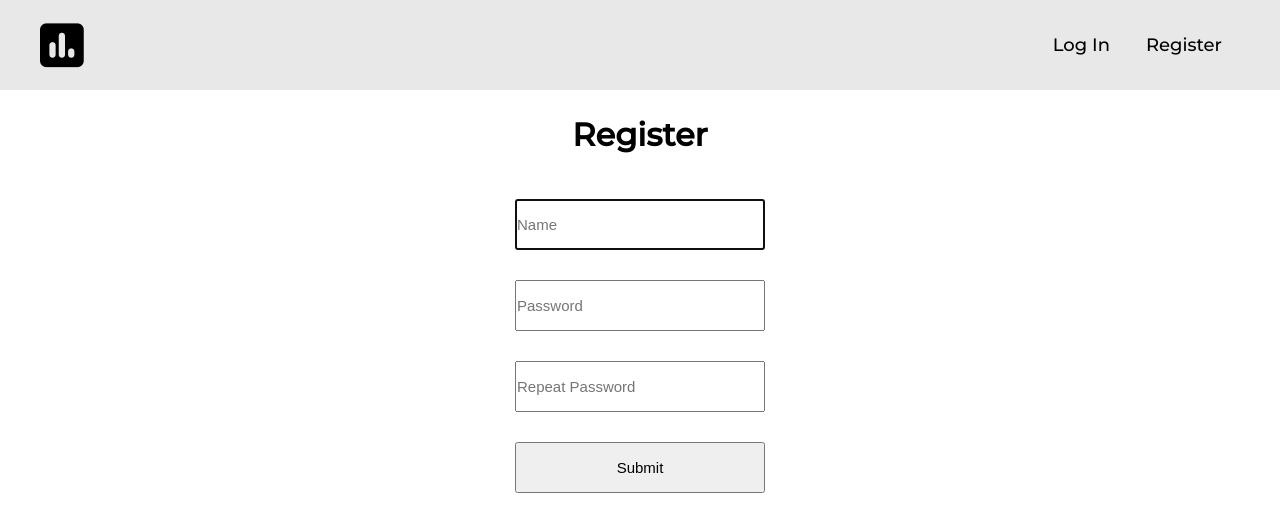
After one commit to ChemaRapariz/expense-tracker, a Flask app: page /register in a window 1280 px wide. The commit adds this page. Shown: the top 532 px of the page. Run offline with Flask 3, Linux system fonts and the light colour scheme; some libraries are stand-ins or nearby versions.

Commit message:
Register route and html template

```diff
--- a/app.py
+++ b/app.py
@@ -27,3 +27,10 @@ cursor = connect.cursor()
 def index():
     # Testing the local server and phpLiteAdmin
     return render_template("index.html")
+
+@app.route('/register', methods=["GET","POST"])
+def register():
+    if request.method == "POST":
+        return render_template("register.html")
+    else:
+        return render_template("register.html")
--- a/static/styles.css
+++ b/static/styles.css
@@ -9,6 +9,14 @@ body {
     background-color: #fff;
 }
 
+h1 {
+    display: flex;
+    align-items: center;
+    justify-content: center;
+    margin-top: 25px;
+    margin-bottom: 30px;
+}
+
 /* ------ login navigation ----- */
 .div-nav-login {
     background-color: #E8E8E8;
@@ -18,6 +26,7 @@ body {
     display: flex;
     flex-direction: row;
     justify-content: space-between;
+    align-items: center;
     padding: 20px 40px;
 }
 
@@ -26,11 +35,30 @@ body {
     display: flex;
 }
 
-.div-nav-login nav ul li{
-    padding: 10px;
+.div-nav-login nav ul a{
+    padding: 10px 18px;
     font-size: 18px;
+    text-decoration: none;
+    color: black;
 }
 
 .div-nav-login nav i{
     font-size: 50px;
 }
+
+/* ----- register form ----- */
+form {
+    display: flex;
+    flex-direction: column;
+    justify-content: center;
+    align-items: center;
+}
+input {
+    width: 250px;
+    padding-top: 15px;
+    padding-bottom: 15px;
+    align-items: center;
+    margin-top: 15px;
+    margin-bottom: 15px;
+    font-size: 15px;
+}
--- a/templates/layout.html
+++ b/templates/layout.html
@@ -22,8 +22,8 @@
             <nav>
                 <i class="fa-solid fa-square-poll-vertical"></i>
                 <ul>
-                    <li>Log In</li>
-                    <li>Register</li>
+                    <li><a>Log In</a></li>
+                    <li><a href="/register">Register</a></li>
                 </ul>
             </nav>
         </div>
--- /dev/null
+++ b/templates/register.html
@@ -0,0 +1,15 @@
+{% extends "layout.html" %}
+
+{% block title %}
+Register
+{% endblock %}
+
+{% block main %}
+<h1>Register</h1>
+<form>
+    <input name="name" autocomplete="off" autofocus placeholder="Name" type="text">
+    <input name="password" type="password" placeholder="Password">
+    <input type="password" placeholder="Repeat Password">
+    <input type="submit" value="Submit" method="post">
+</form>
+{% endblock %}
```
